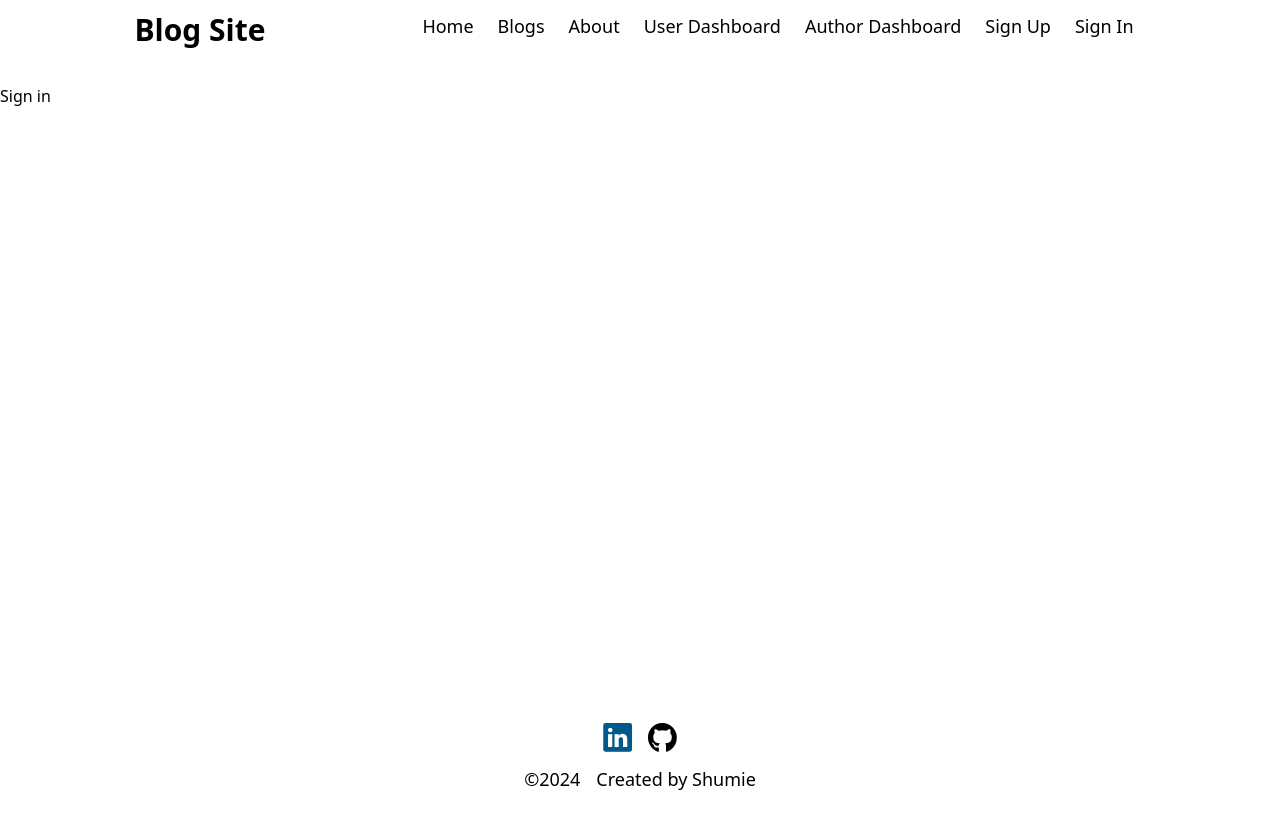
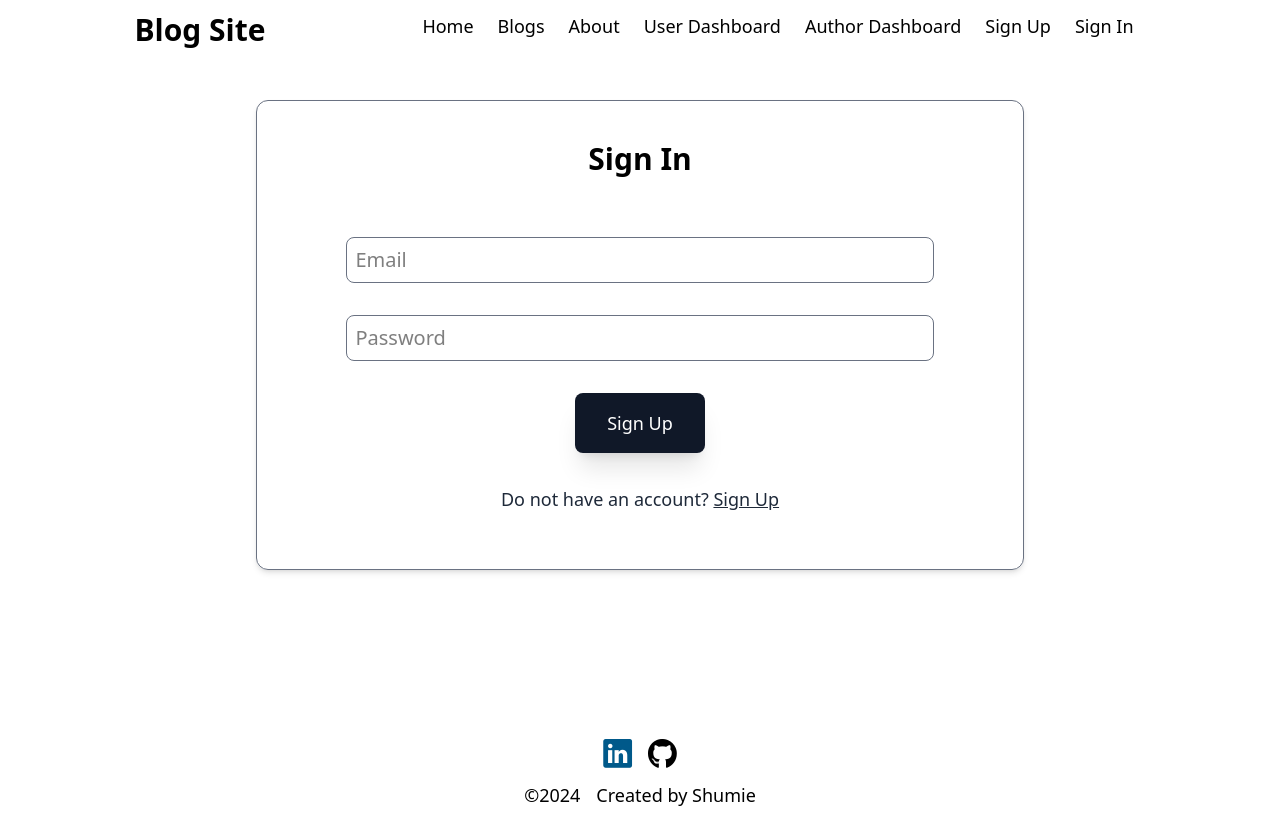
Before and after one commit to Shumieb/BlogSiteVue, a Vue app: page /signIn in a window 1280 px wide. Built offline with nearby package versions, Linux system fonts and the light colour scheme.

Commit message:
finished sign in form

```diff
--- a/src/Pages/About.vue
+++ b/src/Pages/About.vue
@@ -1,7 +1,10 @@
-<script lang="ts" setup></script>
+<script lang="ts" setup>
+import NewsLetterSignUpComponent from '../components/NewsLetterSignUpComponent.vue';
+
+</script>
 
 <template>
-    <section class="w-[80%] mx-auto py-6 px-6">
+    <section class="w-[80%] mx-auto py-6 px-6 mb-6">
         <p class="text-3xl text-center mb-8">About</p>
         <p class="text-lg">
             Lorem ipsum, dolor sit amet consectetur adipisicing elit. Debitis maiores
@@ -12,6 +15,7 @@
             ipsa dolor dignissimos error quidem!
         </p>
     </section>
+    <NewsLetterSignUpComponent/>
 </template>
 
 <style lang="css" scoped></style>
--- a/src/Pages/SignIn.vue
+++ b/src/Pages/SignIn.vue
@@ -1,9 +1,49 @@
 <script setup lang="ts">
+    const showError = false;
 
+    const HandleSubmit = () =>{
+        console.log("handle submit")
+    }
 </script>
 
 <template>
-    <p>Sign in</p>
+    <form @submit="HandleSubmit" class="w-[60%] mx-auto border-1 border-gray-500 shadow-md rounded-xl py-10 px-4 mt-10">
+        <p class="text-3xl text-center font-bold mb-15">Sign In</p>
+        <div class="w-[80%] mb-8 mx-auto">
+            <input
+                class="border-1 border-gray-500 w-[100%] py-2 px-2 text-xl rounded-lg"
+                type="email"
+                name="email"
+                id="email"
+                placeholder="Email"
+               autocomplete="off"
+            >
+            <p v-if="showError" class="text-pink-900 font-bold px-2">Error</p>
+        </div>
+        <div class="w-[80%] mb-8 mx-auto">
+            <input
+                class="border-1 border-gray-500 w-[100%] py-2 px-2 text-xl rounded-lg"
+                type="password"
+                name="password"
+                id="password"
+                placeholder="Password"
+            >
+            <p v-if="showError" class="text-pink-900 font-bold px-2">Error</p>
+        </div>
+        <div class="mb-8 mx-auto text-center">
+            <input
+               type="submit"
+               value="Sign Up"
+               class="bg-gray-900 text-white py-4 px-8 text-lg rounded-lg cursor-pointer shadow-xl hover:shadow-2xl hover:bg-gray-800"
+            >
+        </div>
+        <div class="mb-4">
+            <p class="text-center text-lg text-gray-800">
+                Do not have an account?
+                <router-link to="/signUp" class="underline">Sign Up</router-link>
+            </p>
+        </div>
+    </form>
 </template>
 
 <style scoped>
--- a/src/Pages/SignUp.vue
+++ b/src/Pages/SignUp.vue
@@ -73,7 +73,6 @@
             </p>
         </div>
     </form>
-
 </template>
 
 <style scoped>
--- a/src/Pages/Terms.vue
+++ b/src/Pages/Terms.vue
@@ -1,7 +1,10 @@
-<script lang="ts"></script>
+<script lang="ts" setup>
+import NewsLetterSignUpComponent from '../components/NewsLetterSignUpComponent.vue';
+
+</script>
 
 <template>
-    <section class="w-[80%] mx-auto py-6 px-6">
+    <section class="w-[80%] mx-auto py-6 px-6 mb-8">
         <p class="text-3xl text-center mb-8">Terms And Conditions</p>
         <p class="text-lg">
             Lorem ipsum, dolor sit amet consectetur adipisicing elit. Debitis maiores
@@ -12,6 +15,7 @@
             ipsa dolor dignissimos error quidem!
         </p>
     </section>
+    <NewsLetterSignUpComponent/>
 </template>
 
 <style lang="css" scoped></style>
--- a/src/components/AuthorBlogsCard.vue
+++ b/src/components/AuthorBlogsCard.vue
@@ -10,7 +10,7 @@
     <section
         class="border-1 border-gray-500 rounded-md shadow-lg"
     >
-        <div class="rounded items-center border-b-1 py-1 bg-gray-300 border-gray-500 px-4">
+        <div class="rounded items-center border-b-1 py-1 bg-gray-50 border-gray-500 px-4">
             <p class="text-xl mt-3">This is blog 1</p>
             <div class="text-lg py-1">
                 <div v-if=submit class="my-4">
```
